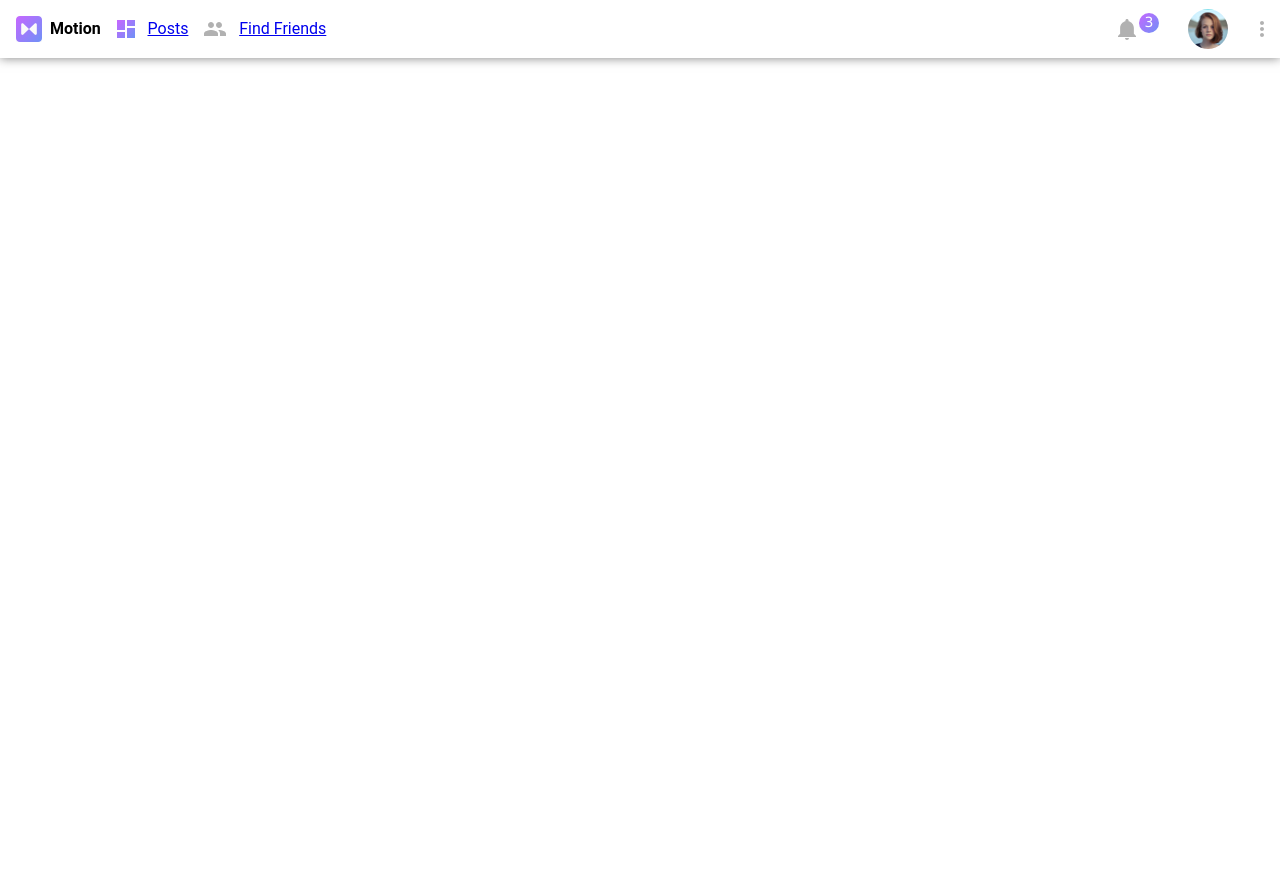
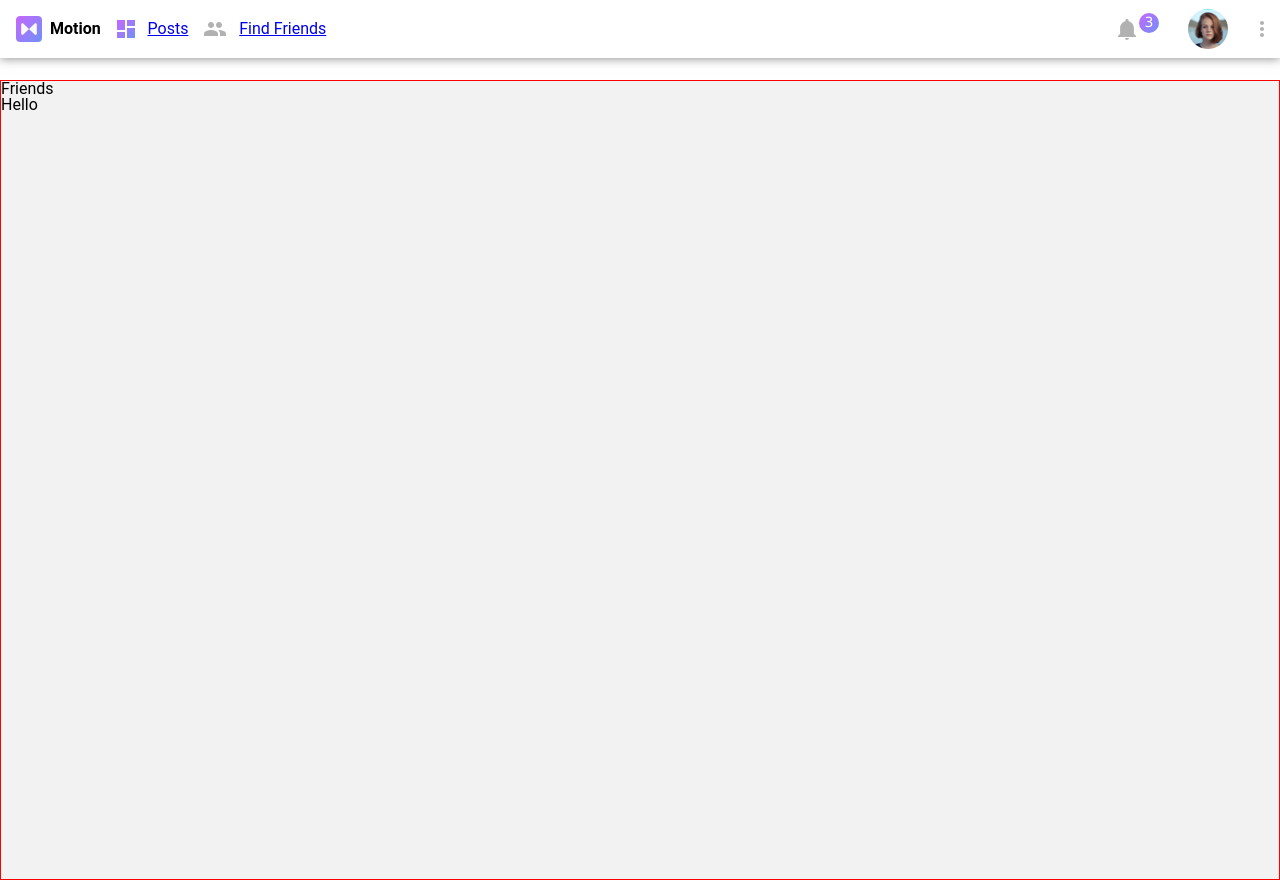
Before and after one commit to juangallego17ssa/Motion-Frontend, a React (Create React App) app: page /friends in a window 1280 px wide. Before the commit the page ends 800 px from the top, so only its background shows below. Built offline with nearby package versions, Linux system fonts and the light colour scheme.

Commit message:
add FriendCard component

```diff
--- /dev/null
+++ b/src/pages/Friends/FriendsCard.js
@@ -0,0 +1,9 @@
+import React from 'react';
+
+export default function FriendsCard() {
+  return (
+    <div >
+      Hello
+    </div>
+  );
+}
--- a/src/pages/Friends/index.js
+++ b/src/pages/Friends/index.js
@@ -1,5 +1,20 @@
 import styled from "styled-components";
 import Header from "../../components/Header";
+import FriendsCard from "./FriendsCard";
+
+
+//-------STYLE--------->
+const StyledFriends = styled.div`
+  border: 1px solid red;
+  display: block;
+  flex-direction: column;
+  box-sizing: border-box;
+  margin-top: 80px;
+  height: 100vh;
+  background-color: #F2F2F2;
+
+`;
+
 
 
 
@@ -8,7 +23,12 @@ const Friends = () => {
   return (
     <>
       <Header />
-      <span>Friends</span>
+    <StyledFriends>
+      <div>
+        <p>Friends</p>
+        <FriendsCard/>
+      </div>
+    </StyledFriends>
     </>
   )
 }
```
